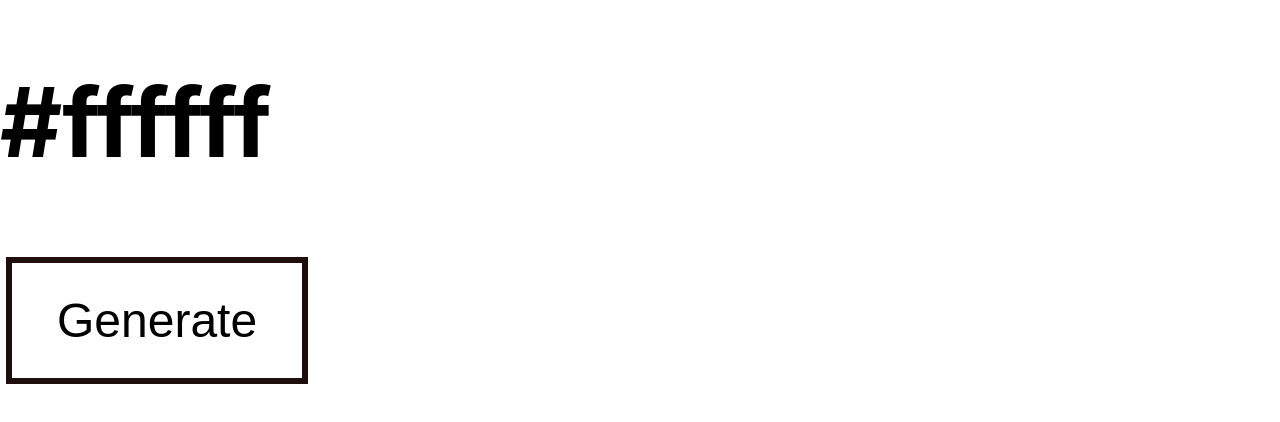
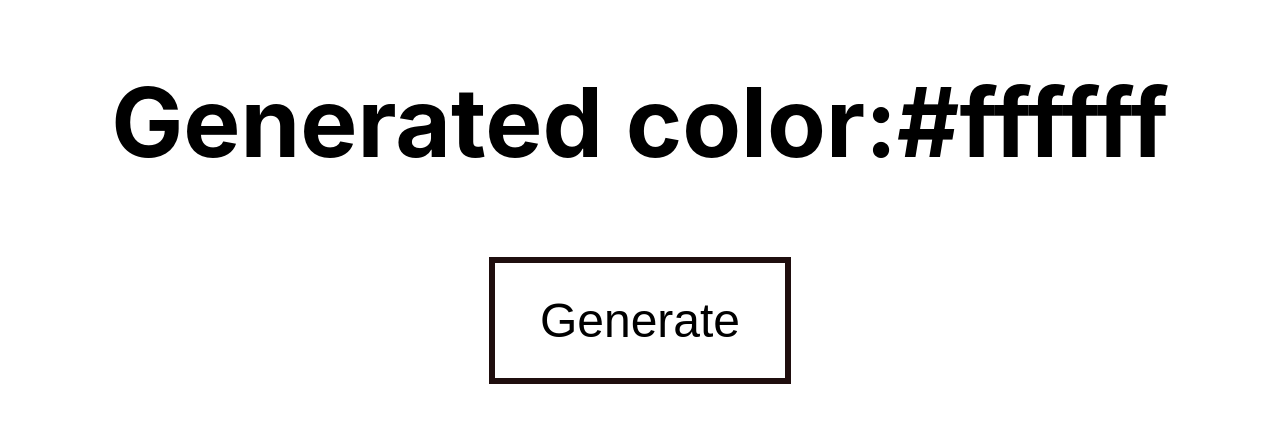
Before and after one commit to VafaeiAmir/react-random-color-generator-jan-2022, a React (Create React App) app: page / in a window 1280 px wide. Shown: the top 422 px of the page. Built offline with nearby package versions, Linux system fonts and the light colour scheme.

Commit message:
Add changes in App.js

```diff
--- a/src/App.js
+++ b/src/App.js
@@ -13,8 +13,7 @@
 
   return (
     <div
-      Generated
-      color="App"
+      className="App"
       style={{
         backgroundColor: `${hex}`,
         minHeight: '33.34vh',
@@ -22,7 +21,7 @@
         zoom: 3,
       }}
     >
-      <h1>{hex}</h1>
+      <h1>Generated color:{hex}</h1>
       <button onClick={randomizedHex}>Generate</button>
     </div>
   );
```
